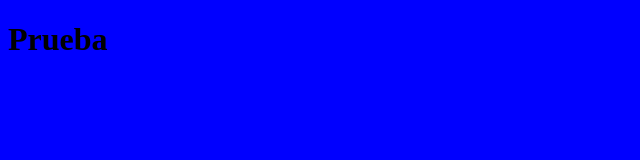
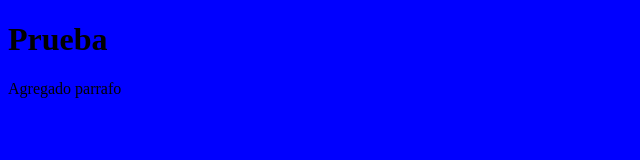
Before and after one commit to Lor-n82/PruebasGit, a plain HTML site: page index.html in a window 1280 px wide. Shown: the whole page, without its empty margins (0-640 px from the left). Drawn offline with Linux system fonts and the light colour scheme.

Commit message:
Update index.html

```diff
--- a/index.html
+++ b/index.html
@@ -9,6 +9,6 @@
 </head>
 <body>
         <h1>Prueba</h1>
-
+        <p>Agregado parrafo</p>
 </body>
 </html>
```
